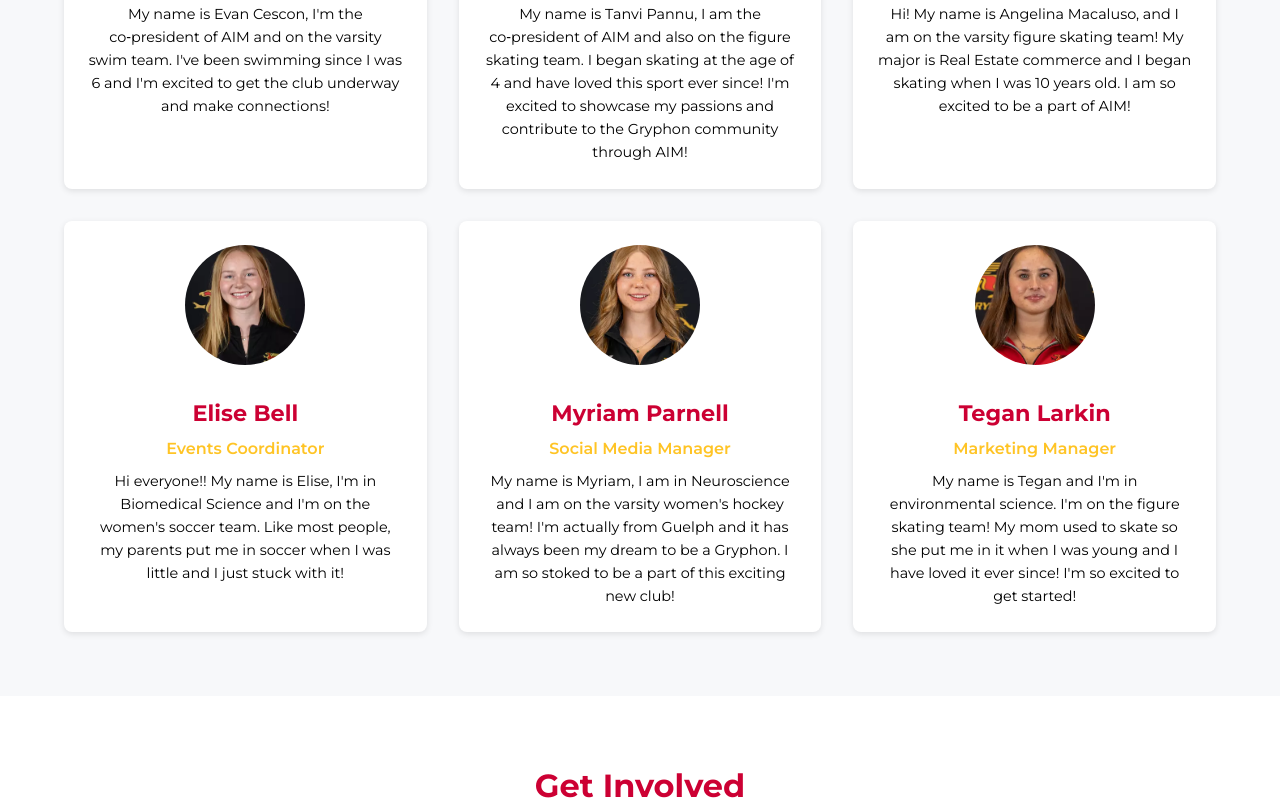
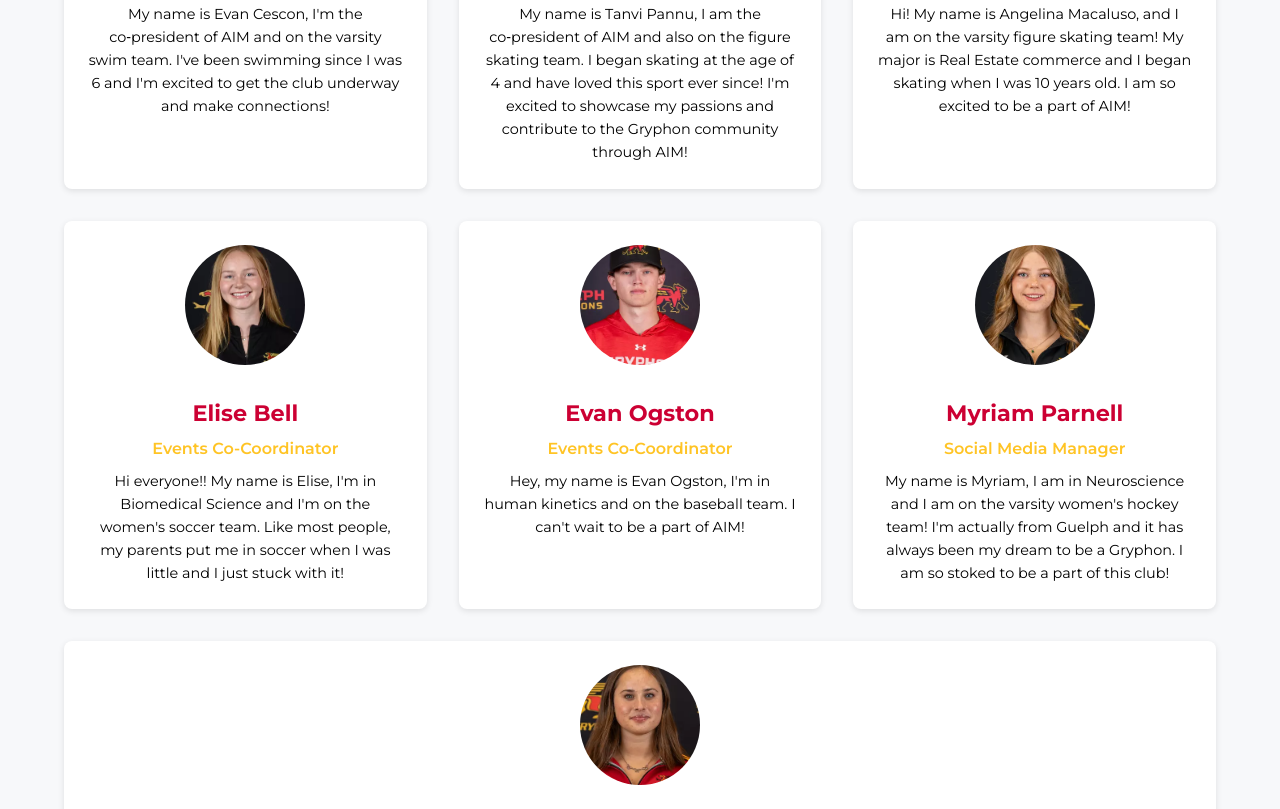
Before and after one commit to evancescon/aim-website, a plain HTML site: page index.html in a window 1280 px wide. Shown: the part 3458-4267 px from the top of the page. Drawn offline with Linux system fonts and the light colour scheme; a small style sheet from the web is missing.

Commit message:
Update index.html

```diff
--- a/index.html
+++ b/index.html
@@ -121,7 +121,7 @@
       <div class="projects-grid">
         <div class="project-item">
           <h4>Rethink × AIM Workshop</h4>
-          <p>Partnering with Rethink Breast Cancer to host a workshop in October, featuring games, activities and a speaker sharing their breast cancer journey. This collaboration brings awareness to younger generations and builds advocacy.</p>
+          <p>Partnering with Rethink Breast Cancer to host breast cancer awareness events, featuring games, activities and a speaker sharing their breast cancer journey. This collaboration brings awareness to younger generations and builds advocacy.</p>
         </div>
         <div class="project-item">
           <h4>PROgress × AIM</h4>
@@ -165,14 +165,20 @@
       <div class="exec-member">
         <img src="elise-bell.png" alt="Elise Bell">
         <h3>Elise Bell</h3>
-        <p class="position">Events Coordinator</p>
+        <p class="position">Events Co-Coordinator</p>
         <p class="bio">Hi everyone!! My name is Elise, I'm in Biomedical Science and I'm on the women's soccer team. Like most people, my parents put me in soccer when I was little and I just stuck with it!</p>
+      </div>
+      <div class="exec-member">
+        <img src="evan-ogston.png" alt="Evan Ogston">
+        <h3>Evan Ogston</h3>
+        <p class="position">Events Co‑Coordinator</p>
+        <p class="bio">Hey, my name is Evan Ogston, I'm in human kinetics and on the baseball team. I can't wait to be a part of AIM!</p>
       </div>
       <div class="exec-member">
         <img src="myriam-parnell.png" alt="Myriam Parnell">
         <h3>Myriam Parnell</h3>
         <p class="position">Social Media Manager</p>
-        <p class="bio">My name is Myriam, I am in Neuroscience and I am on the varsity women's hockey team! I'm actually from Guelph and it has always been my dream to be a Gryphon. I am so stoked to be a part of this exciting new club!</p>
+        <p class="bio">My name is Myriam, I am in Neuroscience and I am on the varsity women's hockey team! I'm actually from Guelph and it has always been my dream to be a Gryphon. I am so stoked to be a part of this club!</p>
       </div>
       <div class="exec-member">
         <img src="tegan-larkin.png" alt="Tegan Larkin">
```
